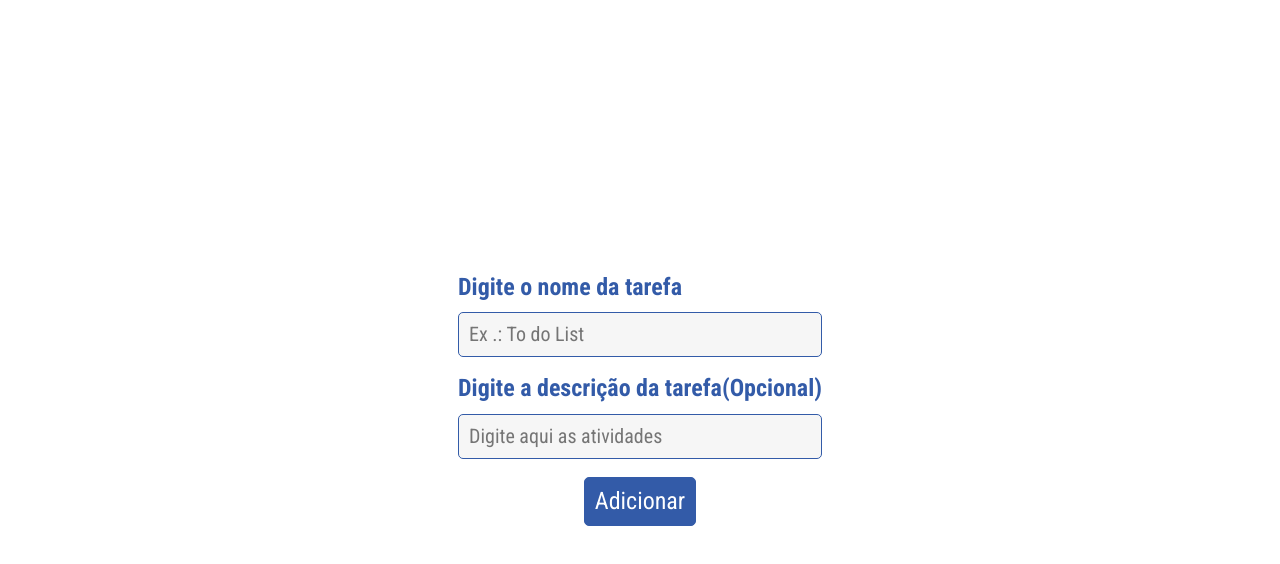
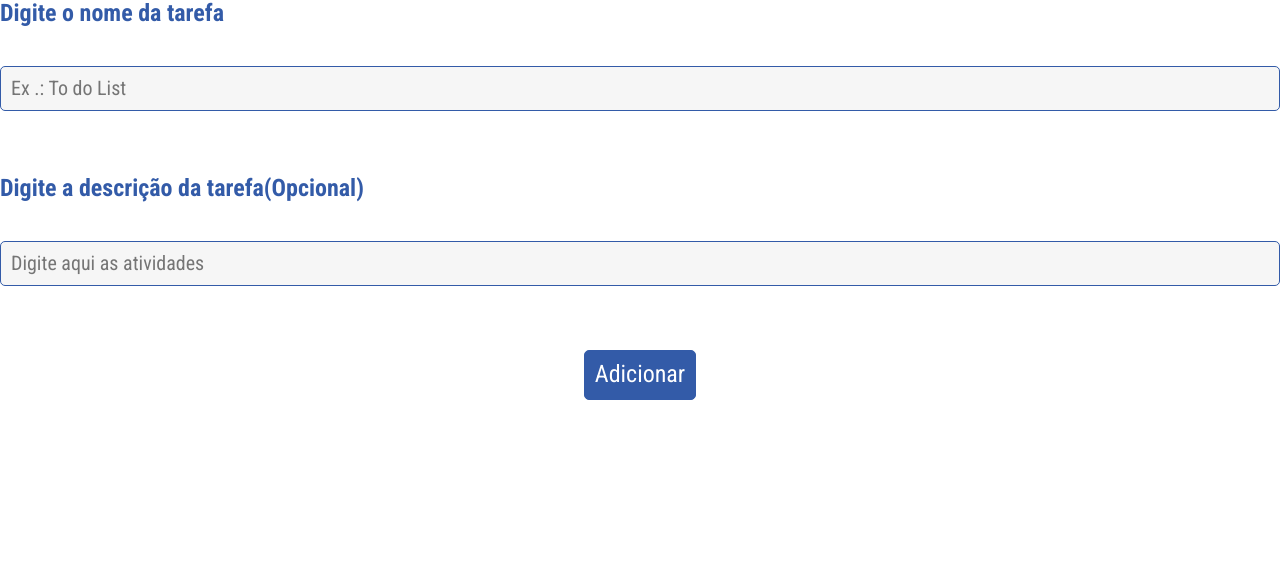
Before and after one commit to pedro-candido/to-do-list, a Next.js app: page / in a window 1280 px wide. Shown: the top 564 px of the page. Built offline with nearby package versions, Linux system fonts and the light colour scheme.

Commit message:
build(path): absolute paths added

```diff
--- a/pages/index.tsx
+++ b/pages/index.tsx
@@ -1,14 +1,13 @@
 import type { NextPage } from "next";
 import Head from "next/head";
 import { ThemeProvider } from "styled-components";
-import theme from "../src/theme";
-import Modal from "../src/components/Modal/Modal";
-import styles from "../styles/Home.module.css";
-import { GlobalStyle } from "../src/theme/GlobalStyle";
+import theme from "theme";
+import { Modal } from "components";
+import { GlobalStyle } from "theme/GlobalStyle";
 
 const Home: NextPage = () => {
   return (
-    <div className={styles.container}>
+    <div>
       <Head>
         <title>To do list</title>
         <meta name="description" content="Generated by create next app" />
@@ -20,7 +19,7 @@ const Home: NextPage = () => {
       </Head>
       <ThemeProvider theme={theme}>
         <GlobalStyle />
-        <Modal />
+        <Modal isVisible />
       </ThemeProvider>
     </div>
   );
--- a/src/components/index.ts
+++ b/src/components/index.ts
@@ -2,3 +2,4 @@ export { Button } from "./Button";
 export { Input } from "./Input";
 export { Modal } from "./Modal";
 export { Box } from "./Box";
+export { BoxList } from "./BoxList";
```
Also changed, not shown: src/components/BoxList/BoxList.tsx (added, +28 -0 lines), tsconfig.json (+8 -2 lines).
